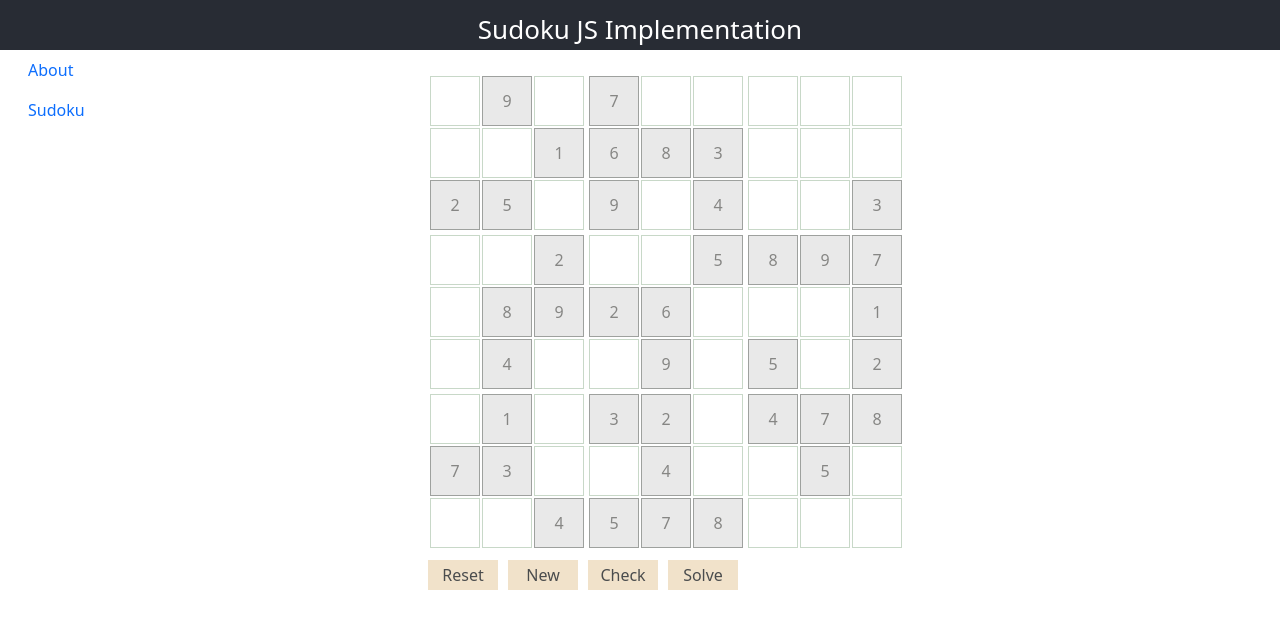
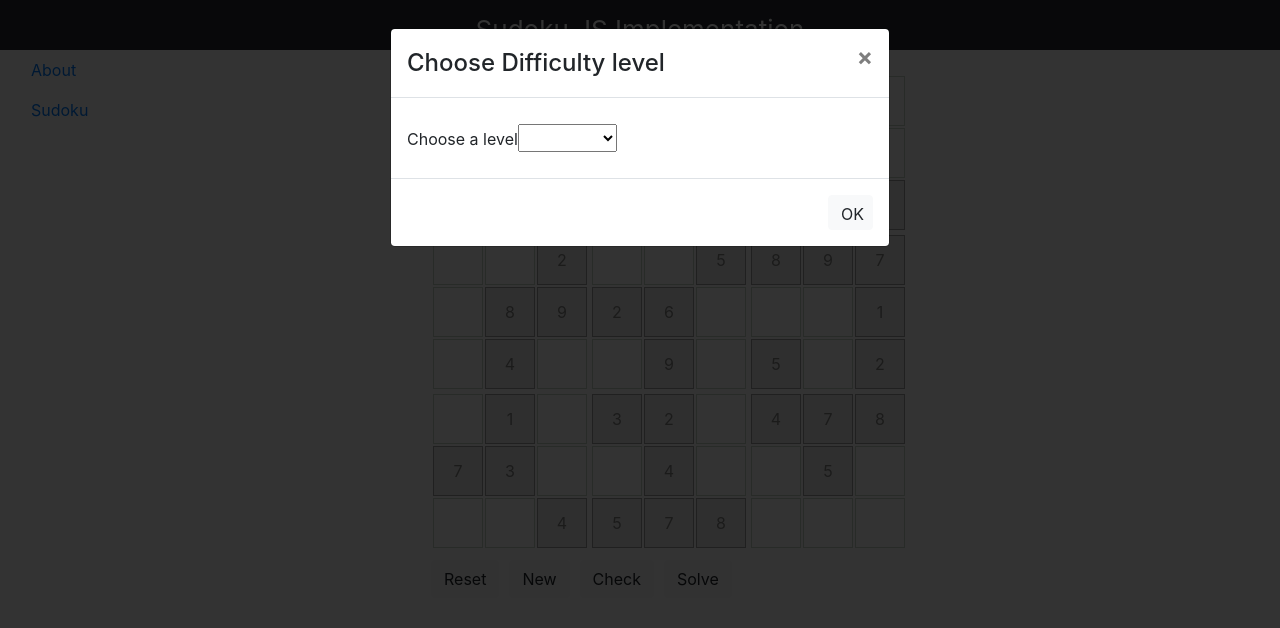
Before and after one commit to blackarck/sudokujs, a React (Create React App) app: page /sudoku in a window 1280 px wide. Both pictures are taken after a click on the button "New". Shown: the top 628 px of the page. Built offline with nearby package versions, Linux system fonts and the light colour scheme; the HTML template or start-up script is replaced by a standard one.

Commit message:
added more styling working

```diff
--- a/package.json
+++ b/package.json
@@ -6,7 +6,7 @@
     "@testing-library/jest-dom": "^5.14.1",
     "@testing-library/react": "^11.2.7",
     "@testing-library/user-event": "^12.8.3",
-    "bootstrap": "^5.0.1",
+    "bootstrap": "^4.6.0",
     "react": "^17.0.2",
     "react-bootstrap": "^1.6.1",
     "react-dom": "^17.0.2",
--- a/src/About.js
+++ b/src/About.js
@@ -16,7 +16,6 @@ export default class About extends Component {
         return (
             <main>
                 <Container className="p-3">
-                <Jumbotron className="pb-1">
       <h1 className="header">Sudoku JavaScript Implementation</h1>
       <h2 className="header">Sudoku Algorithm (no backtracking)</h2>
       <hr />
@@ -59,7 +58,7 @@ For each of the nine box do below
           </Table>
 
       </p>
-    </Jumbotron>
+
                 </Container>
 
             </main>
--- a/src/App.css
+++ b/src/App.css
@@ -119,8 +119,8 @@ main {
 }
 
 .downbtnrow{
-  display:inline;
-  padding-top: 20px;;
+  justify-content: space-between;
+  padding-top: 10px;;
 }
 
 .rpad{
@@ -131,6 +131,9 @@ main {
   margin-bottom: 3px;
 }
 
+.menubtn1{
+  margin-right:10px;
+}
 .MenuBtn{
   height: 30px;
   width: 70px;
@@ -159,10 +162,11 @@ main {
   min-width: 40px;
 }
 
-
-
-
 .link-text {
   display: none;
   margin-left: 1rem;
 }
+
+.primaryModal{
+  width:10px;
+}
--- a/src/App.js
+++ b/src/App.js
@@ -8,8 +8,6 @@
  import Container from 'react-bootstrap/Container'
  import Row from 'react-bootstrap/Row';
  import Col from 'react-bootstrap/Col';
-
-
 
  /***************
  * developer: Vivek Sharma
--- a/src/Nav.js
+++ b/src/Nav.js
@@ -1,6 +1,5 @@
 import React from 'react';
 import './App.css';
-import {Link} from 'react-router-dom';
 import  Nav from 'react-bootstrap/Nav';
 
  /***************
@@ -11,10 +10,10 @@ import  Nav from 'react-bootstrap/Nav';
 
 function Navin() {
   return (
-    <Nav defaultActiveKey="/./sudoku" className="flex-column">
+    <Nav defaultActiveKey="./sudoku" className="flex-column">
            <div className="navlinks">
-             <Nav.Link eventKey="./about"  href="./about">About</Nav.Link>
-            <Nav.Link eventKey="./sudoku" href="./sudoku">Sudoku</Nav.Link>
+           <Nav.Link eventKey="./about" to="./about" href="./about">About</Nav.Link>
+            <Nav.Link eventKey="./sudoku" to="./sudoku" href="./sudoku">Sudoku</Nav.Link>
             </div>
     </Nav>
    );
--- a/src/SudClassVw.js
+++ b/src/SudClassVw.js
@@ -3,7 +3,10 @@ import {printSudoku,sudokuarr,fillsudokuarr,hideSudoku,hiddenSudokuarr,hiddenSud
 import './App.css';
 import ModalWind from './ModalWind';
 import Square from './Square';
-
+import Modal from 'react-bootstrap/Modal';
+import Button from 'react-bootstrap/Button';
+import Container from 'react-bootstrap/Container';
+import Row from 'react-bootstrap/Row';
 /***************
  * developer: Vivek Sharma
  * date : 17-jun-21
@@ -73,7 +76,7 @@ export default class SudClassVw extends Component {
           //console.log("Shows state is "+this.state.show + " Clicked at-"+i+","+j);
       }//end of handleclick
 
-      handleOkbtn=()=>{
+      handleokbtn=()=>{
           var diffoption=this.state.selectedval;
           switch(diffoption){
               case "easy":
@@ -90,6 +93,7 @@ export default class SudClassVw extends Component {
 
        handleChange = (e) => {
         this.setState({selectedval:e.target.value});
+        this.handleokbtn();
          //console.log("Selection is "+ e.target.value);
       }
 
@@ -164,78 +168,91 @@ export default class SudClassVw extends Component {
           </div>
 
           <div className="downbtnrow">
-          <button  className="MenuBtn" onClick={()=> {
+          <Button variant="light" className="menubtn1"   onClick={()=> {
               this.resetGrid1();
-             }}> Reset </button>
-               <button  className="MenuBtn" onClick={()=> {
+             }}> Reset </Button>
+               <Button variant="light"  className="menubtn1"  onClick={()=> {
               this.NewGame();
-             }}> New </button>
-               <button  className="MenuBtn" onClick={()=> {
+             }}> New </Button>
+               <Button variant="light"  className="menubtn1"  onClick={()=> {
               this.checkGrid();
-             }}> Check </button>
-                <button  className="MenuBtn" onClick={()=> {
+             }}> Check </Button>
+                <Button variant="light" className="menubtn1"  onClick={()=> {
               this.solveGrid();
-             }}> Solve </button>
+             }}> Solve </Button>
           </div>
 
 
-          <ModalWind show={this.state.show} handleClose={this.handleClose}>
-            <div>
+          <Modal size="sm" show={this.state.show} onHide={this.handleClose} handleClose={this.handleClose}>
+          <Modal.Header closeButton>
+          <Modal.Title>Fill</Modal.Title>
+        </Modal.Header>
+        <Modal.Body>
+        <Container>
+          <Row className="justify-content-md-center">
               <div className="renderSq">
-            <button className="inputBtn"
+            <Button variant="light"  className="inputBtn"
             onClick={()=> {
                 this.setValueSqr(1);
-              this.handleClose(); }}>1</button>
-               <button className="inputBtn"
+              this.handleClose(); }}>1</Button>
+               <Button variant="light"  className="inputBtn"
             onClick={()=> {  this.setValueSqr(2);
-            this.handleClose(); }}>2</button>
-               <button className="inputBtn"
+            this.handleClose(); }}>2</Button>
+               <Button variant="light"  className="inputBtn"
             onClick={()=> {  this.setValueSqr(3);
-            this.handleClose(); }}>3</button></div>
-
+            this.handleClose(); }}>3</Button></div>
+    </Row><Row className="justify-content-md-center">
            <div className="renderSq">
-            <button className="inputBtn"
+            <Button variant="light"  className="inputBtn"
             onClick={()=> {  this.setValueSqr(4);
-            this.handleClose(); }}>4</button>
-               <button className="inputBtn"
+            this.handleClose(); }}>4</Button>
+               <Button variant="light"  className="inputBtn"
             onClick={()=> { this.setValueSqr(5);
-            this.handleClose(); }}>5</button>
-               <button className="inputBtn"
+            this.handleClose(); }}>5</Button>
+               <Button variant="light"  className="inputBtn"
             onClick={()=> {  this.setValueSqr(6);
-            this.handleClose(); }}>6</button></div>
-
+            this.handleClose(); }}>6</Button></div>
+    </Row><Row className="justify-content-md-center">
           <div className="renderSq">
-            <button className="inputBtn"
+            <Button variant="light"  className="inputBtn"
             onClick={()=> {  this.setValueSqr(7);
-            this.handleClose(); }}>7</button>
-               <button className="inputBtn"
+            this.handleClose(); }}>7</Button>
+               <Button variant="light"  className="inputBtn"
             onClick={()=> {  this.setValueSqr(8);
-            this.handleClose(); }}>8</button>
-               <button className="inputBtn"
+            this.handleClose(); }}>8</Button>
+               <Button variant="light"  className="inputBtn"
             onClick={()=> { this.setValueSqr(9);
             this.handleClose();
-              }}>9</button></div>
+              }}>9</Button></div>
+</Row><Row className="justify-content-md-center">
+                <div className="renderSq">
+            <Button variant="light"
+            onClick={()=> {  this.setValueSqr(" ");
+            this.handleClose(); }}>Clear</Button>
+            </div>
+            </Row>
+            </Container>
+          </Modal.Body>
+          </Modal>
 
-                <div className="renderSq">
-            <button className="inputBtn"
-            onClick={()=> {  this.setValueSqr(" ");
-            this.handleClose(); }}>Clear</button>
-
-                </div>
-
-          </div>
-          </ModalWind>
-
-          <ModalWind show={this.state.showNewMode} handleClose={this.handleClose} handleOkbtn={this.handleOkbtn} windtype="difficulty">
-              <div>
+          <Modal show={this.state.showNewMode} onHide={this.handleClose} handleokbtn={this.handleokbtn} windtype="difficulty">
+          <Modal.Header closeButton>
+          <Modal.Title>Choose Difficulty level</Modal.Title>
+        </Modal.Header>
+        <Modal.Body>
               <label>Choose a level</label>
                 <select id="difficulty"  onChange={this.handleChange} className="SelectOption">
+                <option value="" defaultValue></option>
                 <option value="easy" defaultValue>Easy</option>
                 <option value="medium">Medium</option>
                 <option value="hard">Hard</option>
                 </select>
-              </div>
-          </ModalWind>
+                </Modal.Body>
+                <Modal.Footer>
+                <Button variant="light" className="inputBtn"
+            onClick={this.handleClose}>OK</Button>
+            </Modal.Footer>
+          </Modal>
           </main>
         )
     }
--- a/src/index.js
+++ b/src/index.js
@@ -2,14 +2,7 @@ import React from 'react';
 import ReactDOM from 'react-dom';
 import './index.css';
 import App from './App';
-import reportWebVitals from './reportWebVitals';
 import 'bootstrap/dist/css/bootstrap.min.css';
-
-/***************
- * developer: Vivek Sharma
- * date : 17-jun-21
- * for sudoky program
- ***************/
 
 ReactDOM.render(
   <React.StrictMode>
@@ -17,8 +10,3 @@ ReactDOM.render(
   </React.StrictMode>,
   document.getElementById('root')
 );
-
-// If you want to start measuring performance in your app, pass a function
-// to log results (for example: reportWebVitals(console.log))
-// or send to an analytics endpoint. Learn more: https://bit.ly/CRA-vitals
-reportWebVitals();
--- a/src/sudokucode.js
+++ b/src/sudokucode.js
@@ -3,7 +3,7 @@
 /***************
  * developer: Vivek Sharma
  * date : 17-jun-21
- * for sudoky program
+ * for sudoku program
  ***************/
 
 let sudokuarr= [[]];
```
Also changed, not shown: 1 other file (tests, documents, lock files or other folders).
